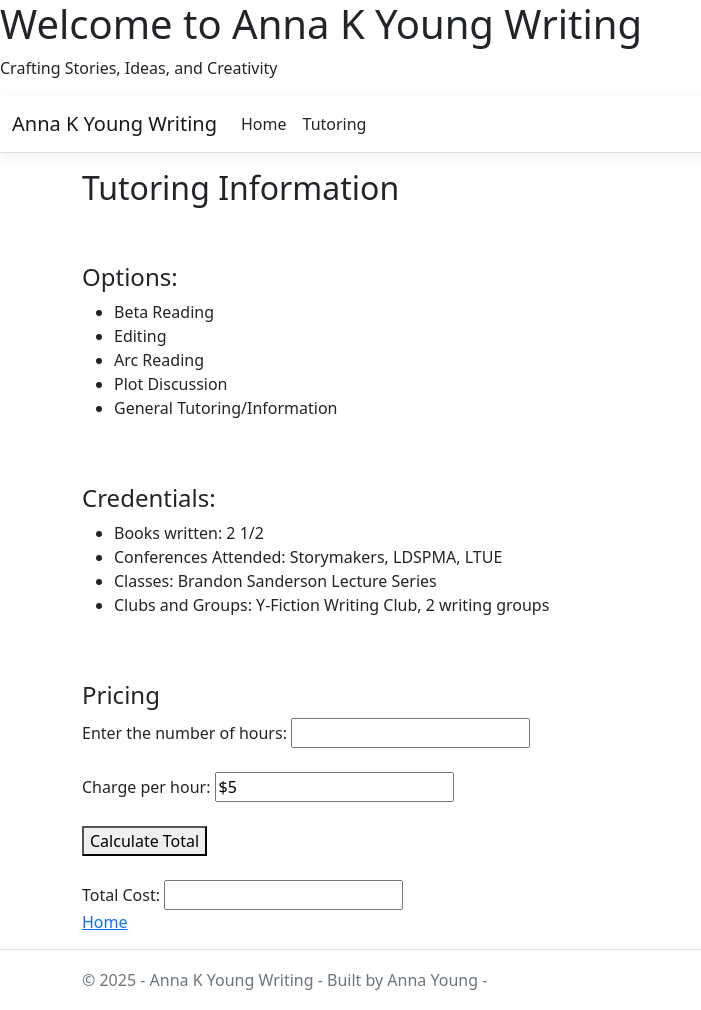
After one commit to akyoung29/Mission5, an ASP.NET Core app: template Mission5/Views/Home/Tutoring.cshtml in a window 1280 px wide. The commit adds this page. Shown: the whole page, without its empty margins (0-701 px from the left). Run offline with ASP.NET Core 8, Linux system fonts and the light colour scheme; the template is opened without the code that fills it, so the values that code supplies are empty; style sheets or scripts are compiled from the project's sources.

Commit message:
Made changes

```diff
--- a/Mission5/Views/Home/Privacy.cshtml
+++ /dev/null
@@ -1,6 +0,0 @@
-@{
-    ViewData["Title"] = "Privacy Policy";
-}
-<h1>@ViewData["Title"]</h1>
-
-<p>Use this page to detail your site's privacy policy.</p>
--- /dev/null
+++ b/Mission5/Views/Home/Tutoring.cshtml
@@ -0,0 +1,70 @@
+@{
+    ViewData["Title"] = "Privacy Policy";
+}
+
+<!-- Title and basic info-->
+<h2>Tutoring Information</h2>
+
+<br><br>
+
+<h4>Options:</h4>
+<ul>
+    <li>Beta Reading</li>
+    <li>Editing</li>
+    <li>Arc Reading</li>
+    <li>Plot Discussion</li>
+    <li>General Tutoring/Information</li>
+</ul>
+
+<br><br>
+
+<h4>Credentials:</h4>
+<ul>
+    <li>Books written: 2 1/2</li>
+    <li>Conferences Attended: Storymakers, LDSPMA, LTUE</li>
+    <li>Classes: Brandon Sanderson Lecture Series</li>
+    <li>Clubs and Groups: Y-Fiction Writing Club, 2 writing groups</li>
+</ul>
+
+<br><br>
+
+<h4>Pricing</h4>
+<form id="calculationForm">
+    <!-- Input box for number of hours -->
+    <label for="hours">Enter the number of hours:</label>
+    <input type="number" id="hours" name="hours" min="1" required>
+
+    <br><br>
+
+    <!-- Non-editable box showing the charge per hour -->
+    <label for="charge">Charge per hour:</label>
+    <input type="text" id="charge" value="$5" readonly>
+
+    <br><br>
+
+    <!-- Button to calculate total -->
+    <button type="button" onclick="calculateTotal()">Calculate Total</button>
+
+    <br><br>
+
+    <!-- Output box showing the total -->
+    <label for="total">Total Cost:</label>
+    <input type="text" id="total" readonly>
+</form>
+
+<script>
+    // Function to calculate the total cost
+    function calculateTotal() {
+        var hours = document.getElementById('hours').value;
+        var chargePerHour = 5; // Fixed charge per hour
+        if (hours > 0) {
+            var total = hours * chargePerHour;
+            document.getElementById('total').value = "$" + total;
+        } else {
+            alert("Please enter a valid positive number of hours.");
+        }
+    }
+</script>
+
+<!-- Navigation back to the home page -->
+<a asp-controller="Home" asp-action="Index">Home</a>
--- a/Mission5/Views/Shared/_Layout.cshtml
+++ b/Mission5/Views/Shared/_Layout.cshtml
@@ -3,16 +3,25 @@
 <head>
     <meta charset="utf-8" />
     <meta name="viewport" content="width=device-width, initial-scale=1.0" />
-    <title>@ViewData["Title"] - Mission5</title>
+    <title>@ViewData["Title"] - Anna K Young Writing</title>
+
+    <!-- Custom icon (favicon) for the tab -->
+    <link rel="icon" href="~/images/favicon.ico" type="image/x-icon" />
+
     <link rel="stylesheet" href="~/lib/bootstrap/dist/css/bootstrap.min.css" />
     <link rel="stylesheet" href="~/css/site.css" asp-append-version="true" />
     <link rel="stylesheet" href="~/Mission5.styles.css" asp-append-version="true" />
 </head>
+
 <body>
+    <!-- Heading introducing the site -->
     <header>
+        <h1>Welcome to Anna K Young Writing</h1>
+        <p>Crafting Stories, Ideas, and Creativity</p>
+
         <nav class="navbar navbar-expand-sm navbar-toggleable-sm navbar-light bg-white border-bottom box-shadow mb-3">
             <div class="container-fluid">
-                <a class="navbar-brand" asp-area="" asp-controller="Home" asp-action="Index">Mission5</a>
+                <a class="navbar-brand" asp-area="" asp-controller="Home" asp-action="Index">Anna K Young Writing</a>
                 <button class="navbar-toggler" type="button" data-bs-toggle="collapse" data-bs-target=".navbar-collapse" aria-controls="navbarSupportedContent"
                         aria-expanded="false" aria-label="Toggle navigation">
                     <span class="navbar-toggler-icon"></span>
@@ -23,24 +32,27 @@
                             <a class="nav-link text-dark" asp-area="" asp-controller="Home" asp-action="Index">Home</a>
                         </li>
                         <li class="nav-item">
-                            <a class="nav-link text-dark" asp-area="" asp-controller="Home" asp-action="Privacy">Privacy</a>
+                            <a class="nav-link text-dark" asp-area="" asp-controller="Home" asp-action="Tutoring">Tutoring</a>
                         </li>
                     </ul>
                 </div>
             </div>
         </nav>
     </header>
+
     <div class="container">
         <main role="main" class="pb-3">
             @RenderBody()
         </main>
     </div>
 
+    <!-- Footer with copyright and builder info -->
     <footer class="border-top footer text-muted">
         <div class="container">
-            &copy; 2025 - Mission5 - <a asp-area="" asp-controller="Home" asp-action="Privacy">Privacy</a>
+            &copy; 2025 - Anna K Young Writing - Built by Anna Young -
         </div>
     </footer>
+
     <script src="~/lib/jquery/dist/jquery.min.js"></script>
     <script src="~/lib/bootstrap/dist/js/bootstrap.bundle.min.js"></script>
     <script src="~/js/site.js" asp-append-version="true"></script>
```
Also changed, not shown: Mission5/Views/Home/Index.cshtml (+31 -1 lines), Mission5/Mission5.csproj, Mission5/wwwroot/images/CoCCover.jpg (added), Mission5/wwwroot/images/ESCover.png (added), Mission5/wwwroot/images/InbetweenCover.PNG (added), Mission5/wwwroot/images/favicon.ico (added).
